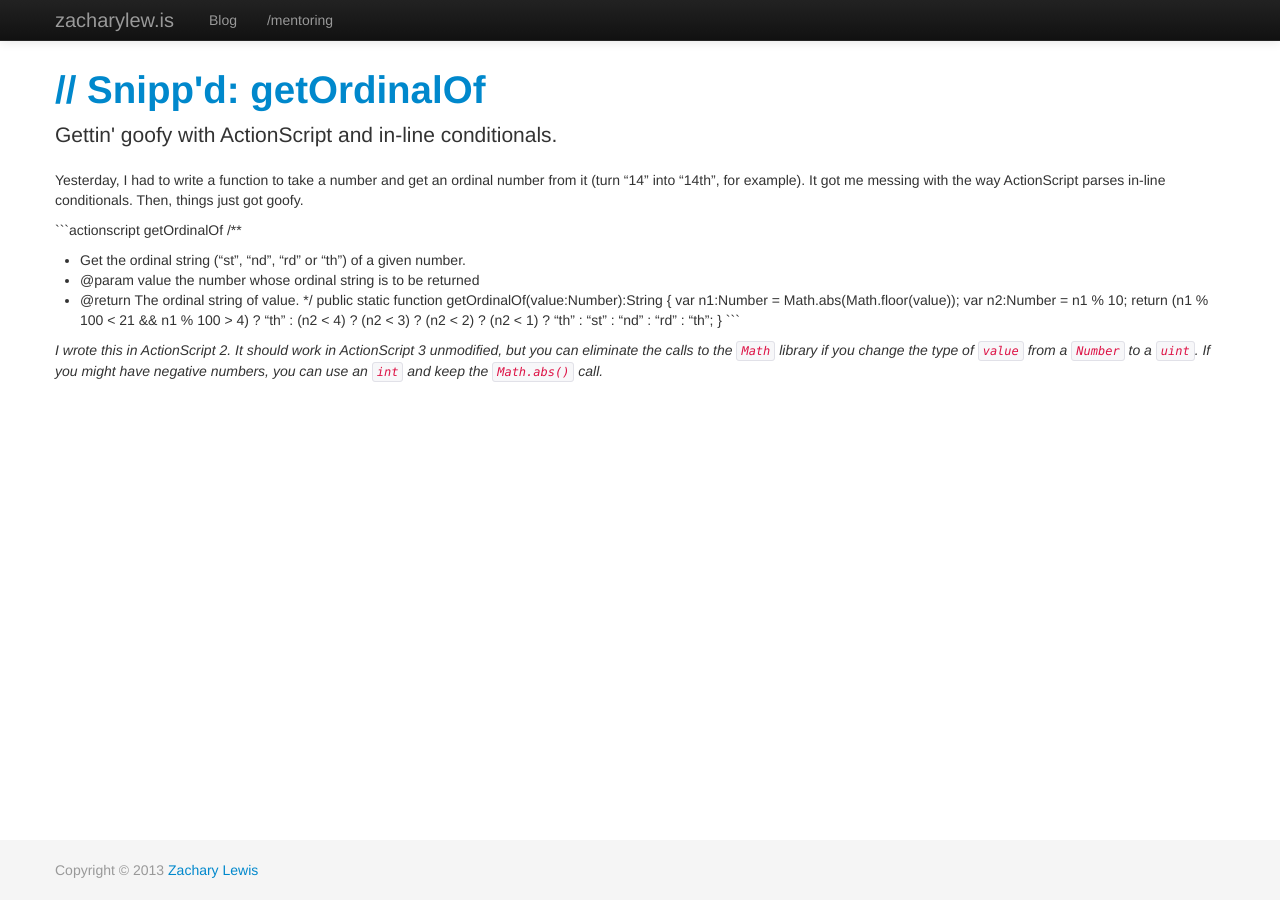
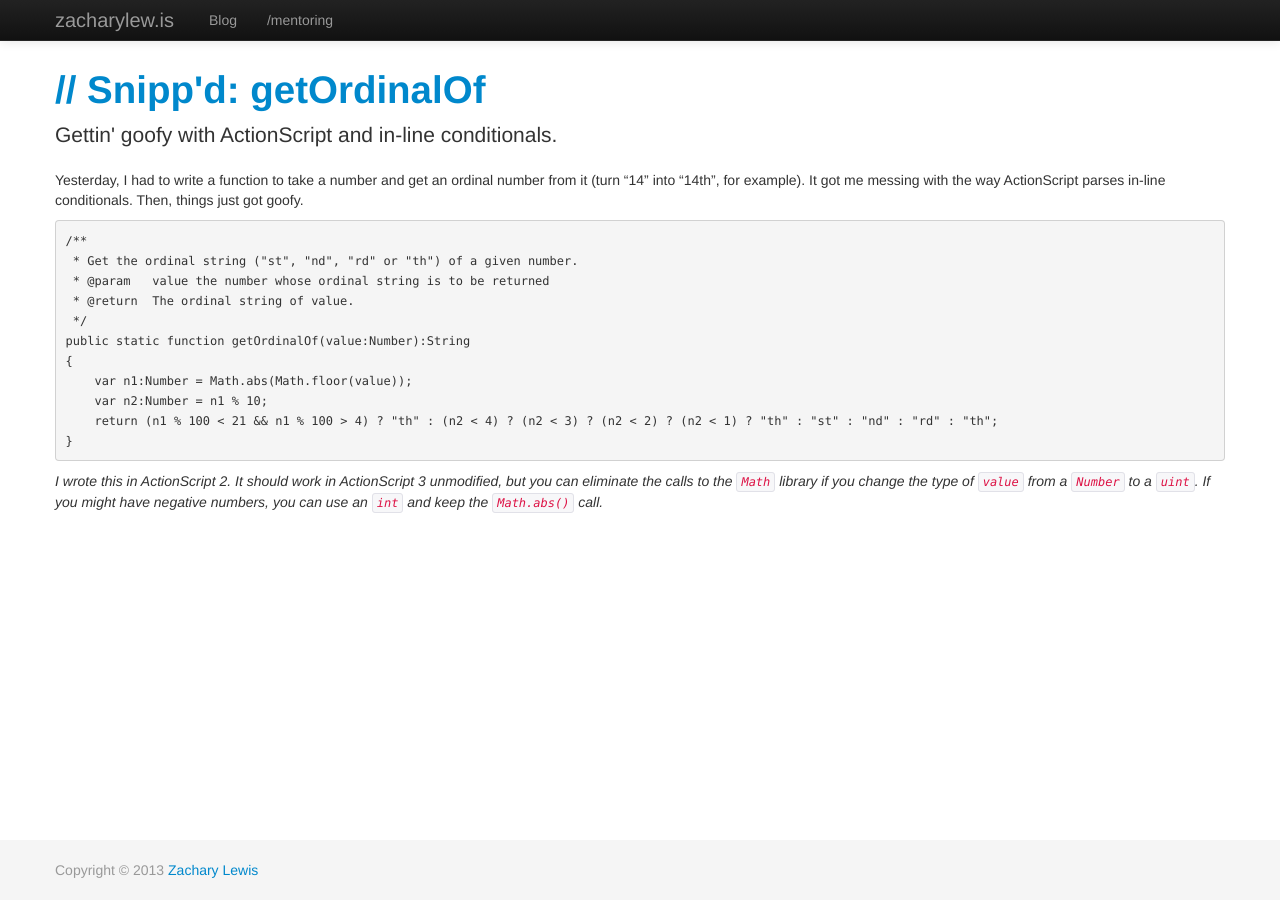
Before and after one commit to zachwlewis/zachwlewis.github.io, a Jekyll site: the page built from _posts/2012-02-01-snippd-getordinalof.markdown, in a window 1280 px wide. Built offline with Jekyll 4.4.1, drawn with Linux system fonts in a browser that asks for light colours.

Commit message:
Update 2012-02-01-snippd-getordinalof.markdown

````diff
--- a/_posts/2012-02-01-snippd-getordinalof.markdown
+++ b/_posts/2012-02-01-snippd-getordinalof.markdown
@@ -16,7 +16,7 @@ excerpt: "Gettin' goofy with ActionScript and in-line conditionals."
 
 Yesterday, I had to write a function to take a number and get an ordinal number from it (turn "14" into "14th", for example). It got me messing with the way ActionScript parses in-line conditionals. Then, things just got goofy.
 
-```actionscript getOrdinalOf
+```actionscript
 /**
  * Get the ordinal string ("st", "nd", "rd" or "th") of a given number.
  * @param   value the number whose ordinal string is to be returned
````
